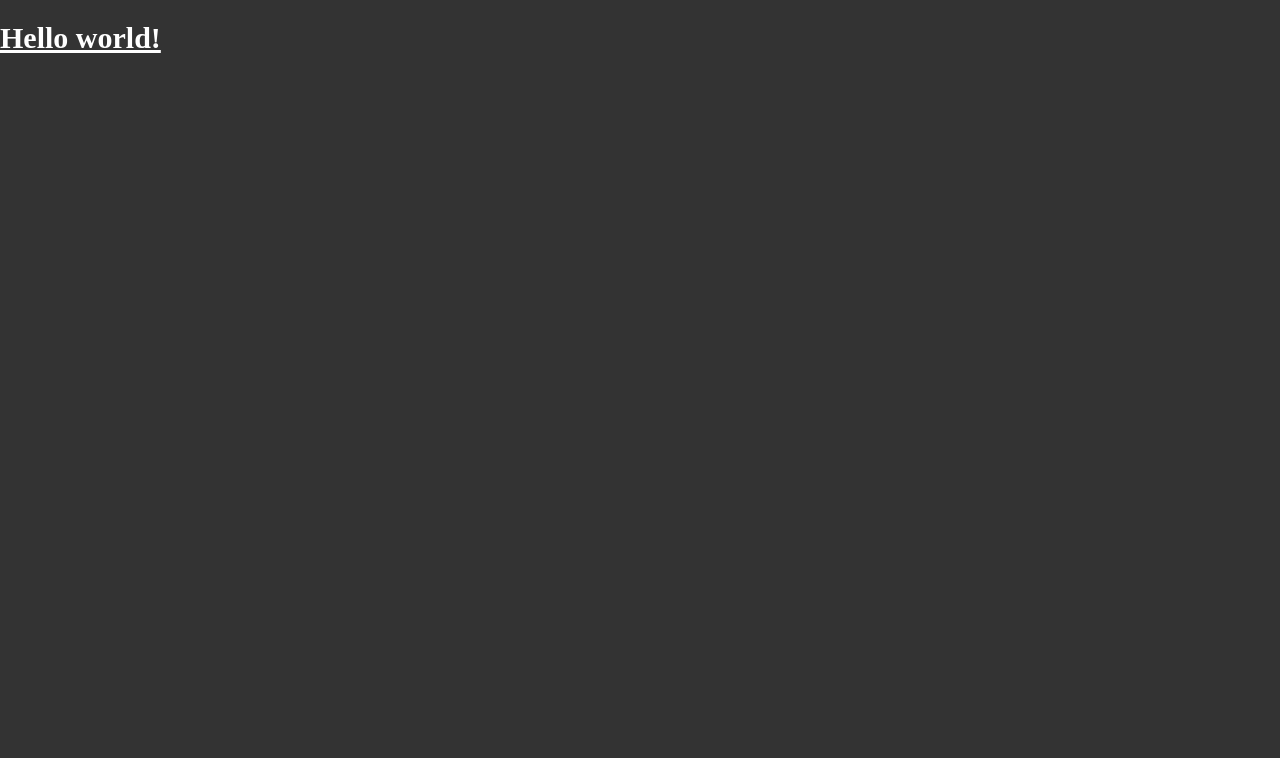
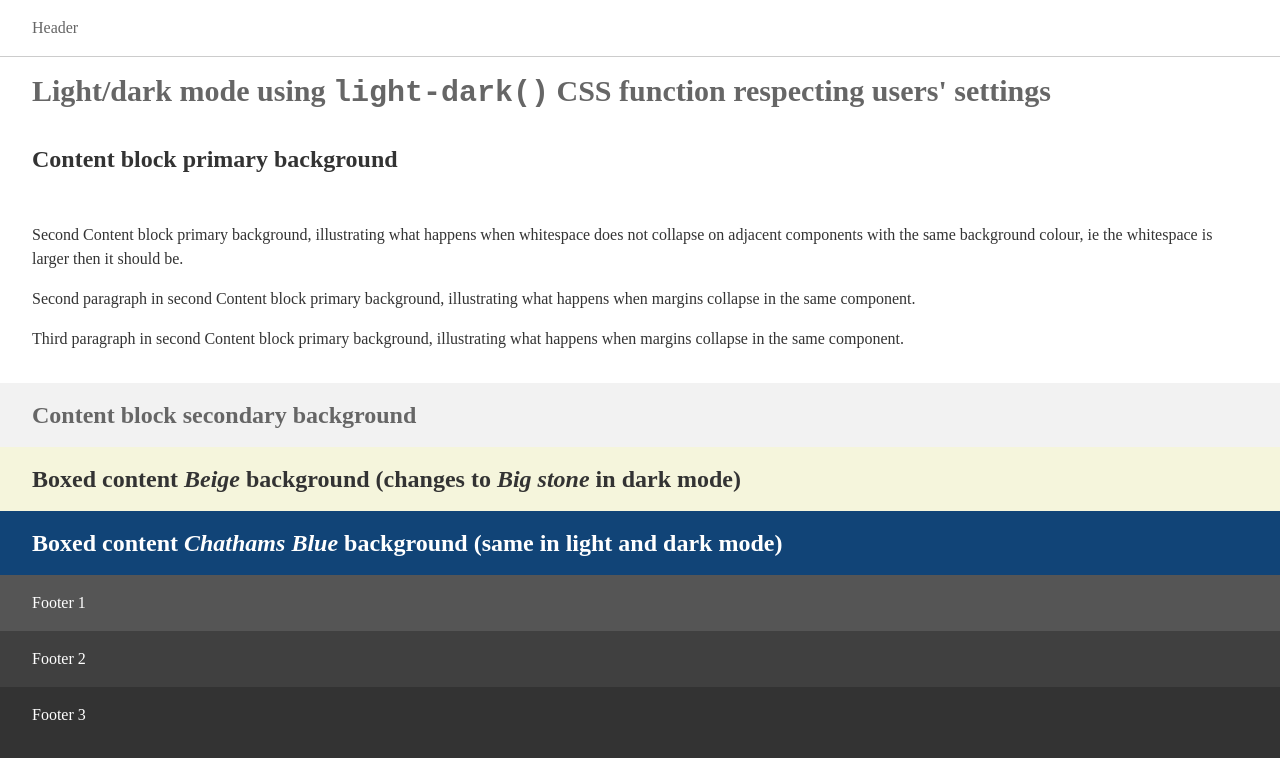
Before and after one commit to zzcgulm/light-dark-mode-using-tailwind-css-with-light-dark-css-color-function, a website: page src/index.html in a window 1280 px wide. Drawn offline with Linux system fonts and the light colour scheme.

Commit message:
Adds demo of light-dark(); updates config to suit.

```diff
--- a/src/index.html
+++ b/src/index.html
@@ -1,5 +1,6 @@
 <!DOCTYPE html>
 <html>
+
 <head>
   <meta charset="UTF-8" />
   <meta name="viewport" content="width=device-width, initial-scale=1.0" />
@@ -7,7 +8,66 @@
   <link href="./output.css" rel="stylesheet" />
 </head>
 <!-- Add background colour to `<body>` so that `<footer>` background colour extends to bottom of viewport when page content is shorter than the viewport. -->
+
 <body class="m-[unset] text-white bg-mineShaft">
-    <h1 class="text-3xl font-bold underline">Hello world!</h1>
+  <header
+    class="px-[32px] py-4 text-base text-lightBgSecondaryColour bg-lightBgPrimaryBackground border-lightBgPrimaryBorder border-solid border-t-0 border-x-0 border-b">
+    Header
+  </header>
+  <!-- If we add the primary background colour to `<main>` then we can handle non-collapsing whitespace better? -->
+  <main class="text-lightBgSecondaryColour bg-lightBgPrimaryBackground">
+    <div class="px-[32px] py-4 text-lightBgSecondaryColour bg-lightBgPrimaryBackground">
+      <h1 class="my-[unset] text-3xl">Light/dark mode using <code>light-dark()</code> CSS <code><color></code> function
+        respecting users' settings</h1>
+    </div>
+    <div class="px-[32px] py-4 text-lightBgPrimaryColour bg-lightBgPrimaryBackground">
+      <h2 class="my-[unset] text-2xl">Content block primary background</h2>
+    </div>
+    <div class="px-[32px] py-4 text-lightBgPrimaryColour bg-lightBgPrimaryBackground">
+      <p class="mb-4 text-base">
+        Second Content block primary background, illustrating what happens
+        when whitespace does not collapse on adjacent components with the same
+        background colour, ie the whitespace is larger then it should be.
+      </p>
+      <p class="my-4 text-base">
+        Second paragraph in second Content block primary background,
+        illustrating what happens when margins collapse in the same component.
+      </p>
+      <p class="mt-4 text-base">
+        Third paragraph in second Content block primary background,
+        illustrating what happens when margins collapse in the same component.
+      </p>
+    </div>
+    <div class="px-[32px] py-4 text-lightBgSecondaryColour bg-lightBgSecondaryBackground">
+      <h2 class="my-[unset] text-2xl">Content block secondary background</h2>
+    </div>
+    <div class="px-[32px] py-4 text-lightBgPrimaryColour bg-beigeBgBackground">
+      <div>
+        <h2 class="my-[unset] text-2xl">
+          Boxed content <em>Beige</em> background (changes to <em>Big stone</em> in dark mode)
+        </h2>
+      </div>
+    </div>
+    <div class="px-[32px] py-4 text-darkBgPrimaryColour bg-chathamsBlue">
+      <div>
+        <h2 class="my-[unset] text-2xl">
+          Boxed content <em>Chathams Blue</em> background (same in light and
+          dark mode)
+        </h2>
+      </div>
+    </div>
+  </main>
+  <footer>
+    <div class="px-[32px] py-4 text-darkBgPrimaryColour bg-darkBgQuaternaryBackground">
+      <p class="my-[unset] text-base">Footer 1</p>
+    </div>
+    <div class="px-[32px] py-4 text-darkBgPrimaryColour bg-darkBgTertiaryBackground">
+      <p class="my-[unset] text-base">Footer 2</p>
+    </div>
+    <div class="px-[32px] py-4 text-darkBgPrimaryColour bg-darkBgSecondaryBackground">
+      <p class="my-[unset] text-base">Footer 3</p>
+    </div>
+  </footer>
 </body>
+
 </html>
--- a/tailwind.config.js
+++ b/tailwind.config.js
@@ -21,6 +21,7 @@ module.exports = {
 
       lightBgPrimaryColour: "var(--light-bg-primary-colour)",
       lightBgSecondaryColour: "var(--light-bg-secondary-colour)",
+      lightBgSecondaryColour: "var(--light-bg-secondary-colour)",
       lightBgPrimaryBackground: "var(--light-bg-primary-background)",
       lightBgSecondaryBackground: "var(--light-bg-secondary-background)",
       lightBgPrimaryBorder: "var(--light-bg-primary-border)",
```
Also changed, not shown: src/output.css. Lines whose indentation alone changed are shown as unchanged.
